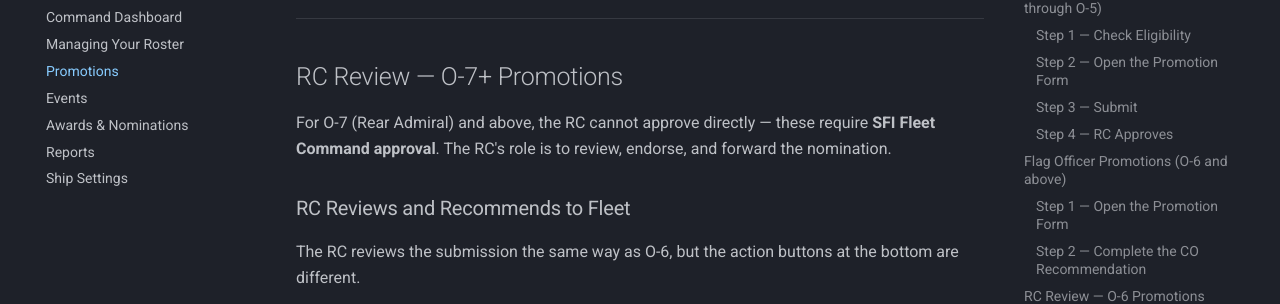
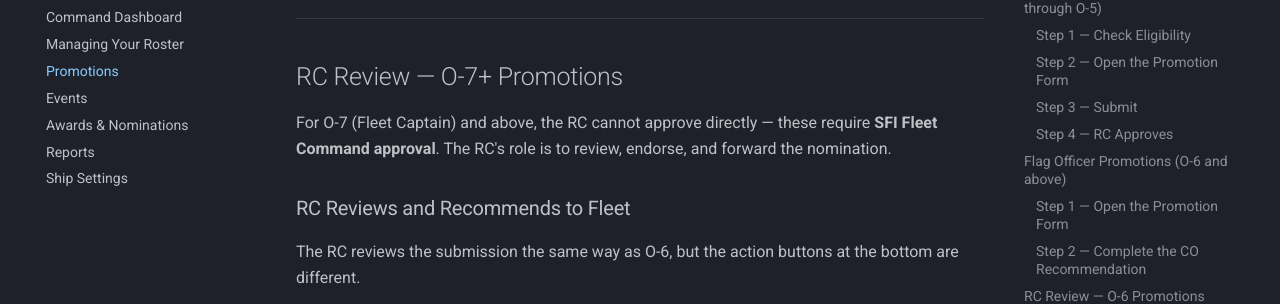
Before and after one commit to dwizard0/compass-docs, an MkDocs documentation site: the page built from docs/co-guide/promotions.md, in a window 1280 px wide and 900 px high, scrolled down 7448 px. Shown: the part 147-451 px from the top of the window. Built offline with MkDocs 1.6.1 and Material for MkDocs 9.7.7, drawn with Linux system fonts in a browser that asks for light colours; comment, search, counter and statistics services are not loaded; some of the changed text lies outside the part shown.

Commit message:
Fix O-7 rank name to Fleet Captain in promotions guide

```diff
--- a/docs/co-guide/promotions.md
+++ b/docs/co-guide/promotions.md
@@ -125,7 +125,7 @@
 
 ## RC Review — O-7+ Promotions
 
-For O-7 (Rear Admiral) and above, the RC cannot approve directly — these require **SFI Fleet Command approval**. The RC's role is to review, endorse, and forward the nomination.
+For O-7 (Fleet Captain) and above, the RC cannot approve directly — these require **SFI Fleet Command approval**. The RC's role is to review, endorse, and forward the nomination.
 
 ### RC Reviews and Recommends to Fleet
 
@@ -182,8 +182,8 @@
 |---|---|---|
 | O-1 through O-5 | RC | RC approves directly in COMPASS |
 | O-6 (Fleet Captain) | RC | RC approves directly in COMPASS |
-| O-7 (Rear Admiral) | SFI Fleet Command | RC recommends to Fleet; RC records decision |
-| O-8 (Vice Admiral) | SFI Fleet Command | RC recommends to Fleet; RC records decision |
+| O-7 (Fleet Captain) | SFI Fleet Command | RC recommends to Fleet; RC records decision |
+| O-8 (Rear Admiral) | SFI Fleet Command | RC recommends to Fleet; RC records decision |
 | O-9+ (Admiral and above) | Executive Committee | RC recommends to Fleet; EC vote required |
 
 ---
```
